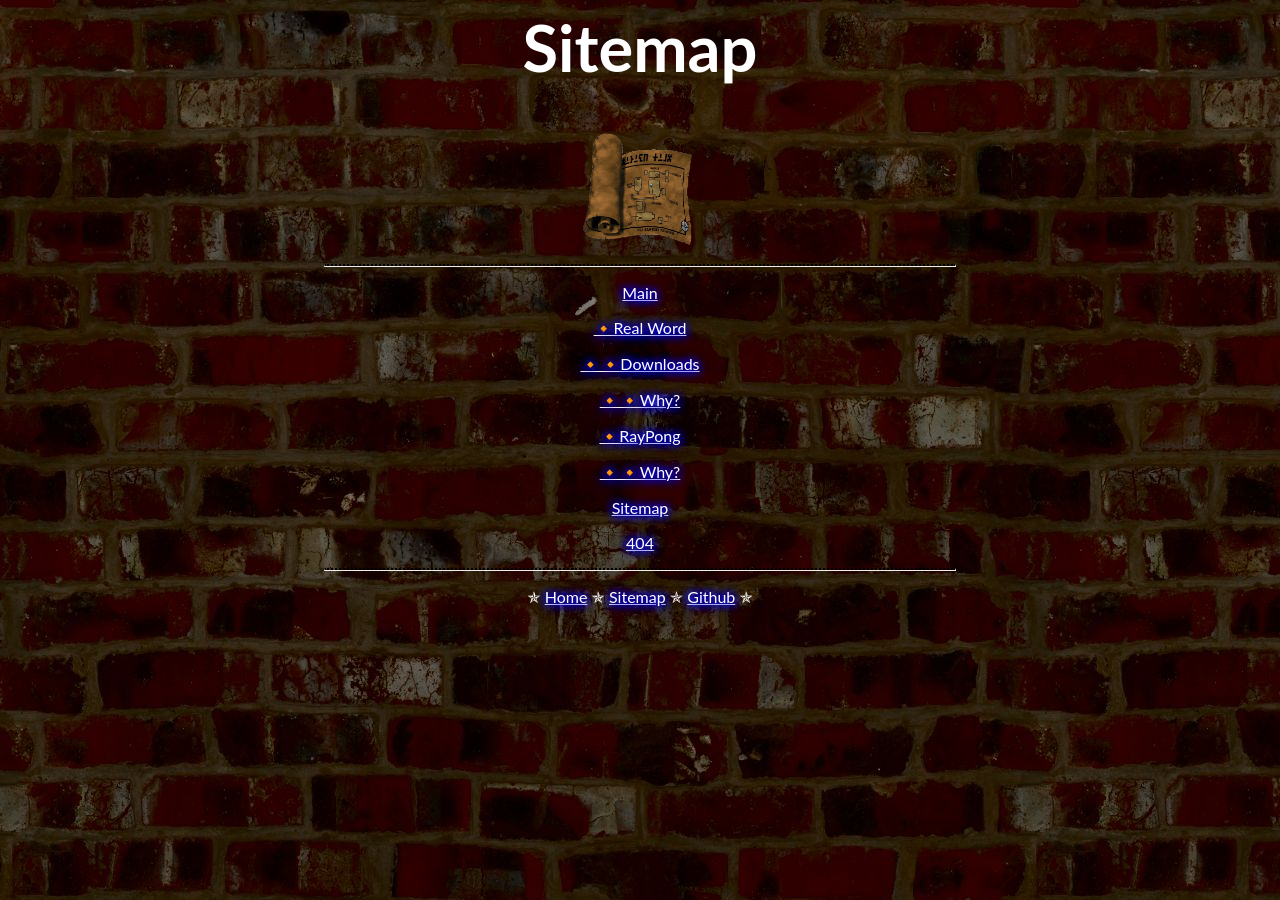
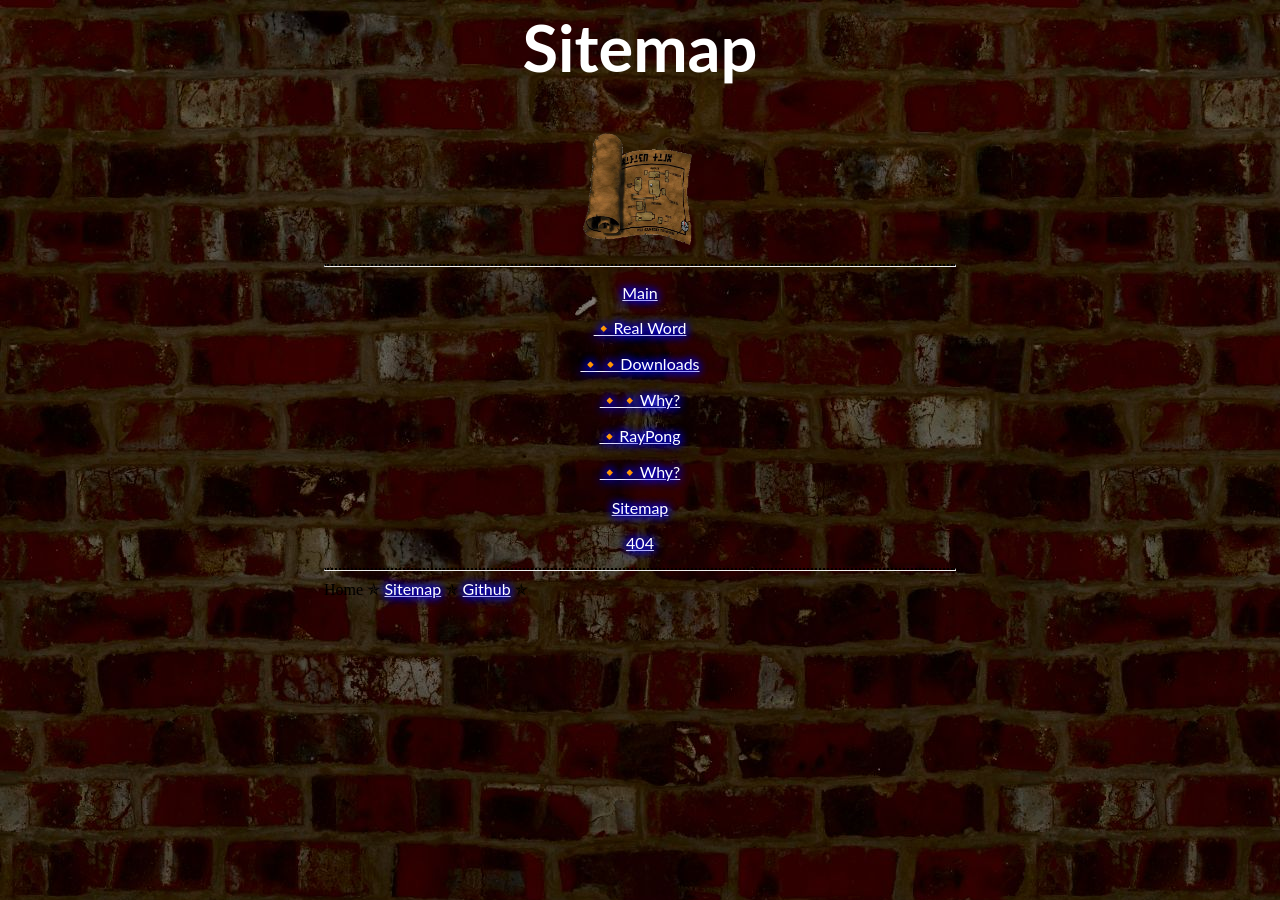
Before and after one commit to RayTheNoob/website, a Jekyll site: the page built from sitemap.md, in a window 1280 px wide. Built offline with Jekyll 4.4.1, drawn with Linux system fonts in a browser that asks for light colours.

Commit message:
Update page.html

```diff
--- a/_layouts/page.html
+++ b/_layouts/page.html
@@ -71,8 +71,9 @@
     </div>
 
   <hr />
-
-    <footer id="foot">
+  <div id="foot>
+    <footer>
       <p> ✯ <a href="https://raythenoob.github.io/website/">Home</a> ✯ <a href="https://raythenoob.github.io/website/sitemap">Sitemap</a> ✯ <a href="https://github.com/RayTheNoob">Github</a> ✯ </p>
     </footer>
+  </div>
 </div>
```
